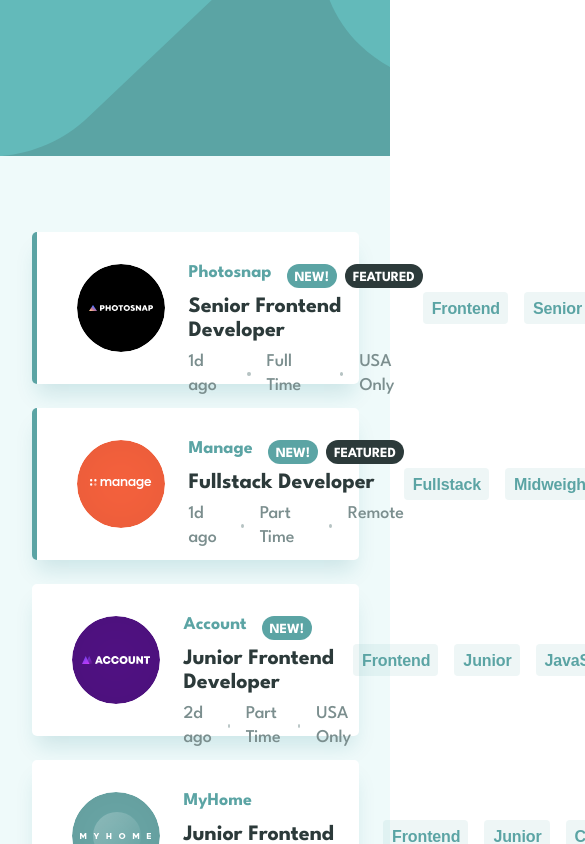
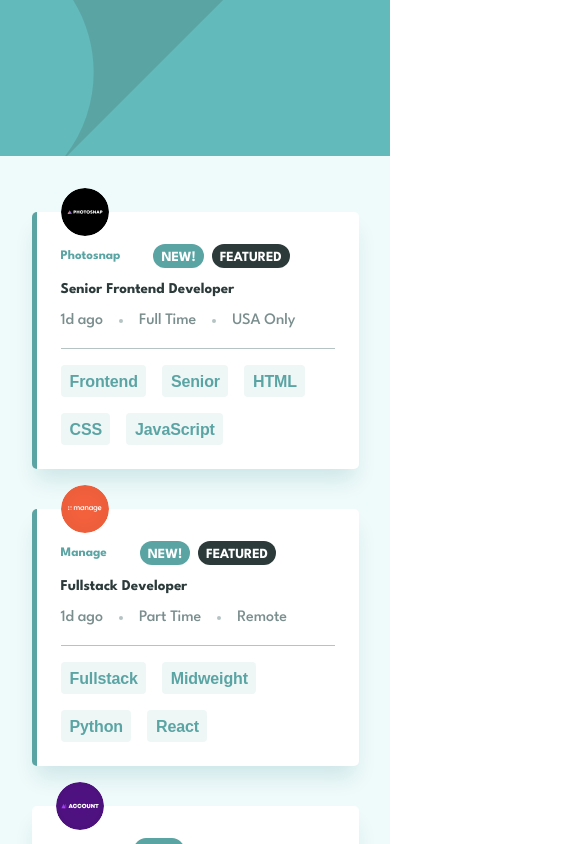
Before and after one commit to CodeVee/static-job-listings, an Angular app: page / in a window 390 px wide. Shown: the top 844 px of the page, 585 px wide, since content can reach past the window. Built offline with nearby package versions, Linux system fonts and the light colour scheme.

Commit message:
made responsive

```diff
--- a/src/app/app.component.scss
+++ b/src/app/app.component.scss
@@ -6,6 +6,10 @@
   background: $light-grayish-cyan;
   margin: auto;
   padding-bottom: 12rem;
+
+  @include mobile-wide {
+    padding-bottom: 3.4rem;
+  }
 }
 
 .container {
@@ -22,6 +26,10 @@
   background-color: $desaturated-dark-cyan;
   background-image: url('../assets/images/bg-header-desktop.svg');
   background-size: cover;
+
+  @include mobile-wide {
+    background-image: url('../assets/images/bg-header-mobile.svg');
+  }
 }
 
 .main {
@@ -29,10 +37,27 @@
 }
 
 .search {
-  margin: -3.6rem 0 4rem;
+  margin-top: -3.6rem;
+  margin-bottom: 4rem;
   visibility: hidden;
+
+  @include mobile-wide {
+    margin-bottom: 0;
+    visibility: visible;
+    display: none;
+  }
+}
+
+.jobs {
+  @include mobile-wide {
+    margin-top: 5.6rem;
+  }
 }
 
 .show {
   visibility: visible;
+
+  @include mobile-wide {
+    display: block;
+  }
 }
--- a/src/app/job-card/job-card.component.scss
+++ b/src/app/job-card/job-card.component.scss
@@ -11,6 +11,13 @@
   border-radius: .5rem;
   margin-bottom: 2.4rem;
 
+  @include mobile-wide {
+    height: 25.7rem;
+    flex-direction: column;
+    padding: 0 2.4rem 2.4rem;
+    margin-bottom: 4rem;
+  }
+
   &--featured {
     border-left: .5rem solid $desaturated-dark-cyan;
   }
@@ -19,6 +26,14 @@
   &__primary {
     margin-right: auto;
     display: flex;
+
+    @include mobile-wide {
+      flex-direction: column;
+      padding-bottom: 1.5rem;
+      border-bottom: 1px solid $darker-grayish-cyan;
+      margin-bottom: 1.6rem;
+      margin-right: 0;
+    }
   }
 
   &__img {
@@ -26,6 +41,12 @@
     height: 8.8rem;
     border-radius: 50%;
     margin-right: 2.4rem;
+
+    @include mobile-wide {
+      width: 4.8rem;
+      height: 4.8rem;
+      margin: -2.4rem 0 .8rem;
+    }
   }
 
   &__info {
@@ -35,6 +56,12 @@
 
   &__main {
     display: flex;
+    height: 2.4rem;
+    margin-bottom: 1rem;
+
+    @include mobile-wide {
+      margin-bottom: .9rem;
+    }
   }
 
   &__title {
@@ -43,14 +70,20 @@
     font-size: 1.8rem;
     line-height: 1.7rem;
     margin-right: 1.5rem;
-    margin-bottom: 1.4rem;
+
+    @include mobile-wide {
+      font-size: 1.3rem;
+      line-height: 1.2rem;
+      margin-right: 3.3rem;
+      align-self: center;
+    }
   }
 
   &__blip {
     border-radius: 1.2rem;
     font-size: 1.4rem;
     line-height: 1.4rem;
-    letter-spacing:  -0.107692px;
+    letter-spacing:  -0.11px;
     font-weight: $fw-700;
     height: 2.4rem;
     color: $white;
@@ -74,6 +107,11 @@
     margin-bottom: .7rem;
     cursor: pointer;
 
+    @include mobile-wide {
+      font-size: 1.5rem;
+      margin-bottom: .8rem;
+    }
+
     &:hover {
       color: $desaturated-dark-cyan;
     }
@@ -87,8 +125,13 @@
     color: $dark-grayish-cyan;
     font-size: 1.8rem;
     line-height: 2.4rem;
-    letter-spacing:  -0.138462px;
+    letter-spacing:  -0.14px;
     font-weight: $fw-500;
+
+    @include mobile-wide {
+      font-size: 1.6rem;
+      letter-spacing:  -0.12px;
+    }
 
     &:nth-child(even) {
       color: $darker-grayish-cyan;
@@ -104,6 +147,11 @@
   &__secondary {
     display: flex;
     align-self: center;
+    gap: 1.6rem;
+
+    @include mobile-wide {
+      flex-wrap: wrap;
+    }
   }
 
   &__btn {
@@ -116,10 +164,6 @@
 
     .mask {
       border-radius: .4rem;
-    }
-
-    &:not(:last-child) {
-      margin-right: 1.6rem;
     }
 
     &:hover {
--- a/src/app/search-bar/search-bar.component.scss
+++ b/src/app/search-bar/search-bar.component.scss
@@ -9,6 +9,13 @@
   padding: 2rem 4rem;
   display: flex;
   justify-content: space-between;
+
+  @include mobile-wide {
+    padding: {
+      left: 1.9rem;
+      right: 2.5rem;
+    };
+  }
 
 
   &__filters {
@@ -51,15 +58,16 @@
     border: none;
     outline: none;
     background: transparent;
-    color: $desaturated-dark-cyan;
+    color: $dark-grayish-cyan;
     font-weight: $fw-700;
     font-size: 1.6rem;
     line-height: 2.4rem;
-    letter-spacing: -0.123077px;
+    letter-spacing: -0.12px;
     cursor: pointer;
 
     &:hover {
       text-decoration: underline;
+      color: $desaturated-dark-cyan;
     }
   }
 }
--- a/src/scss/_base.scss
+++ b/src/scss/_base.scss
@@ -28,7 +28,7 @@
   color:  $desaturated-dark-cyan;
   font-size: 1.6rem;
   line-height: 2.4rem;
-  letter-spacing:  -0.123077px;
+  letter-spacing:  -0.12px;
   font-weight: $fw-700;
   position: relative;
 }
```
